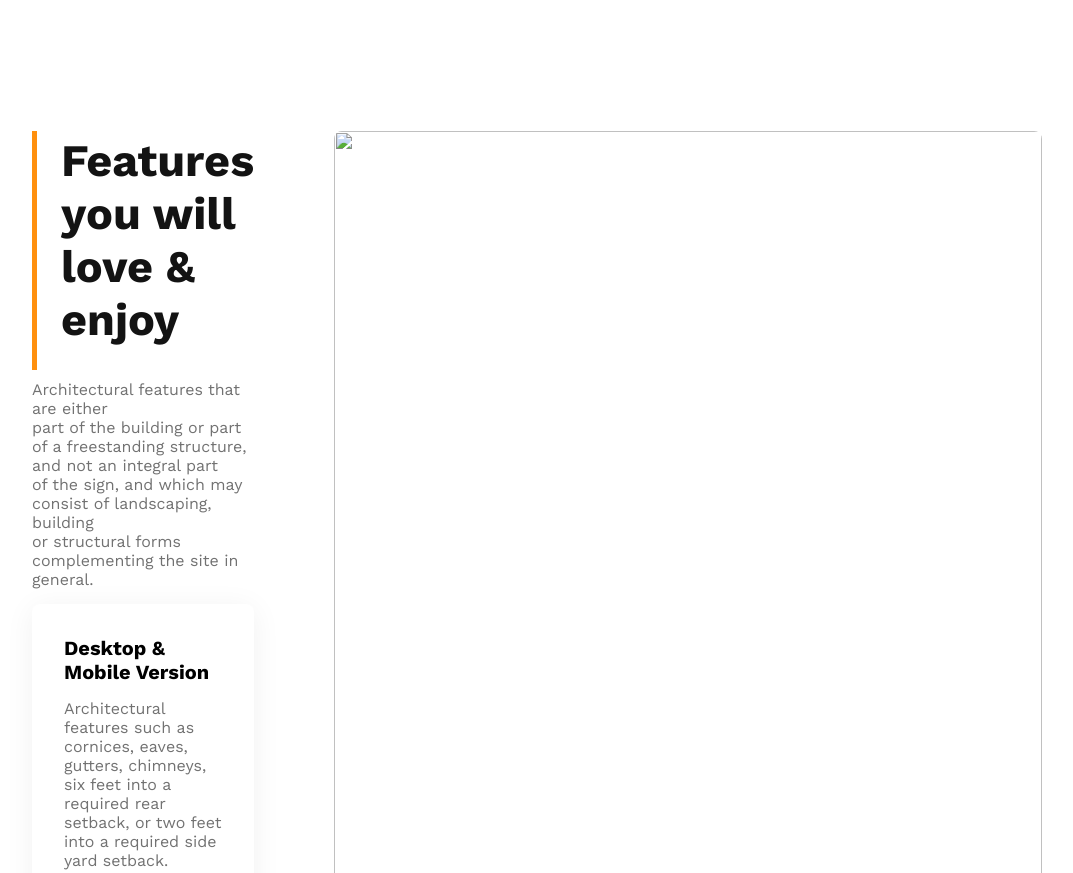
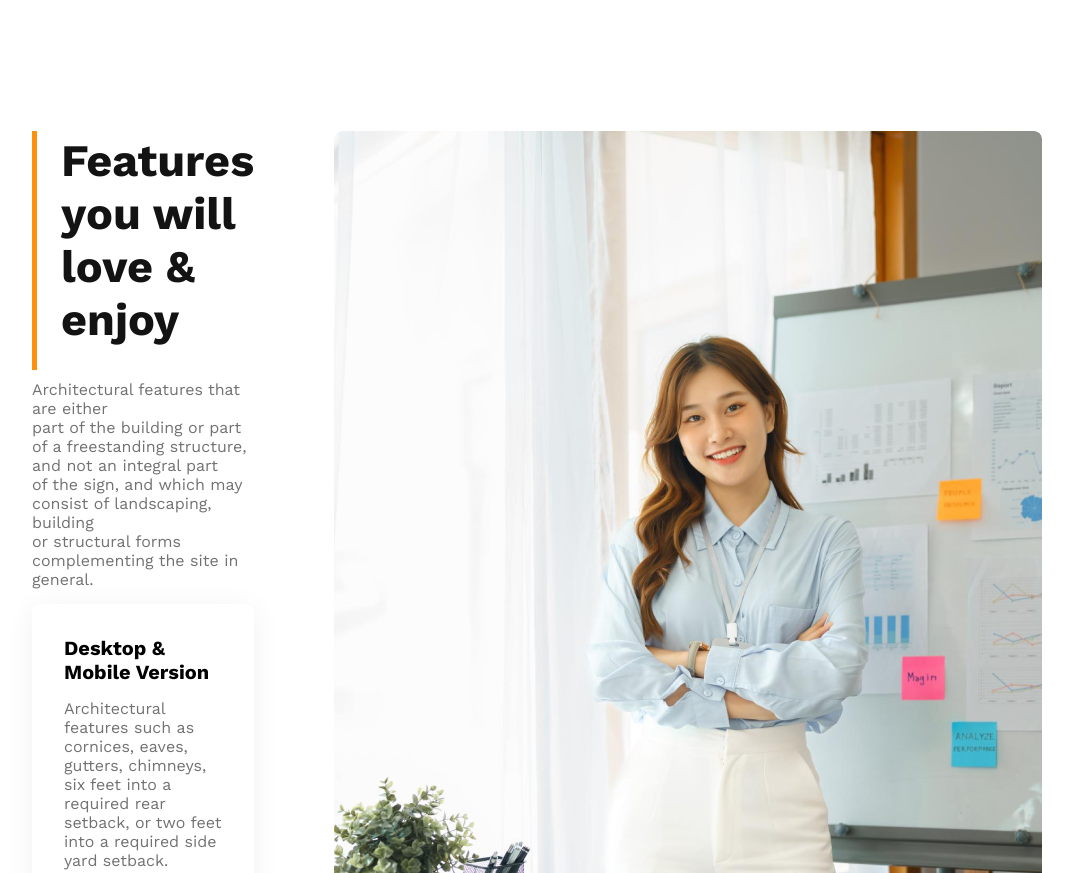
Before and after one commit to jigsaw1270/g3assignment, a plain HTML site: page index.html in a window 1280 px wide. Shown: the part 2260-3133 px from the top of the page, without its empty margins (188-1261 px from the left). Drawn offline with nearby package versions, Linux system fonts and the light colour scheme; the site is published under a folder, as on GitHub Pages, so addresses that start at the root find nothing.

Commit message:
fixedimage

```diff
--- a/index.html
+++ b/index.html
@@ -90,7 +90,7 @@ Group of Architects
         </div>
     </div>
     <div class="featureimage">
-        <img src="/images/architect.png" alt="">
+        <img src="./images/architect.png" alt="">
         <button class="bigbutton">
             <p class="big">10+ Year</p>
             <p class="small">experience</p>
```
